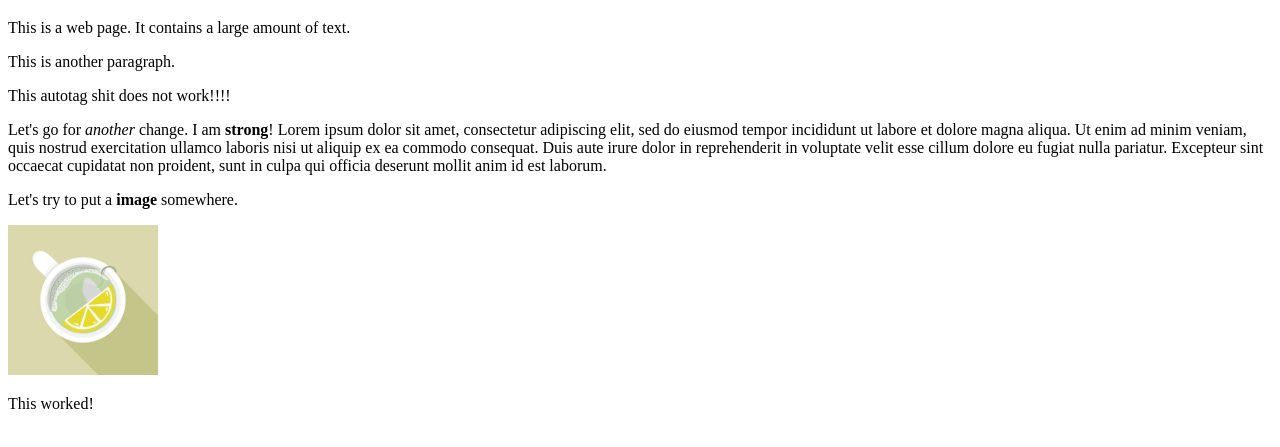
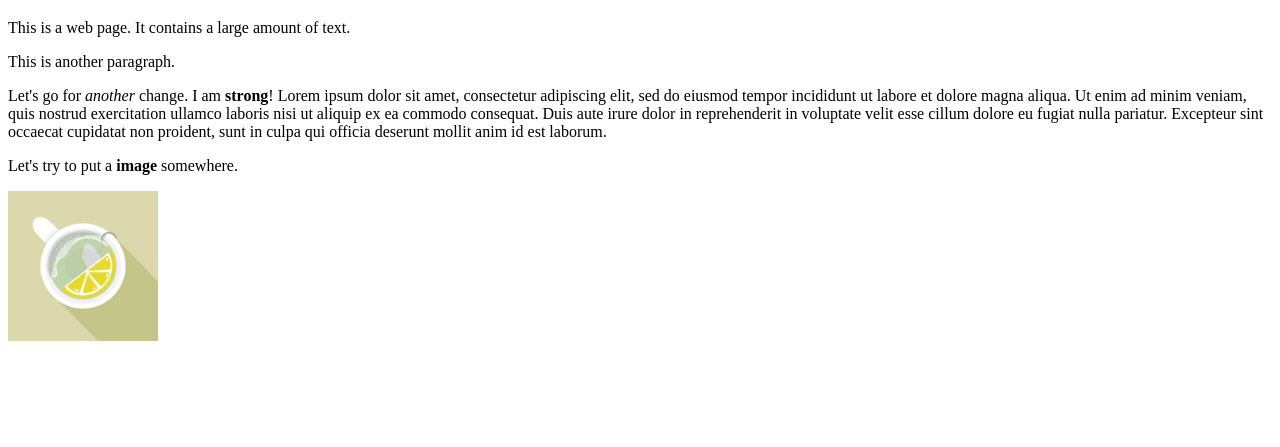
Before and after one commit to tiwwi/tiwwi.github.io, a plain HTML site: page index.html in a window 1280 px wide. Shown: the part 61-508 px from the top of the page. Drawn offline with Linux system fonts and the light colour scheme.

Commit message:
Update index.html

```diff
--- a/index.html
+++ b/index.html
@@ -8,7 +8,6 @@
         <h1>Hello World</h1>
         <p>This is a web page. It contains a large amount of text.</p>
         <p>This is another paragraph.</p>
-        <p>This autotag shit does not work!!!!</p>
         <p>
             Let's go for <em>another</em> change. I am <strong>strong</strong>!
             Lorem ipsum dolor sit amet, consectetur adipiscing elit, sed do eiusmod tempor incididunt ut labore et dolore magna aliqua.
@@ -23,6 +22,5 @@
                 alt="A lemony cup"
                 width="150"/>
         </p>
-        <p> This worked! </p>
     </body>
 </html>
```
